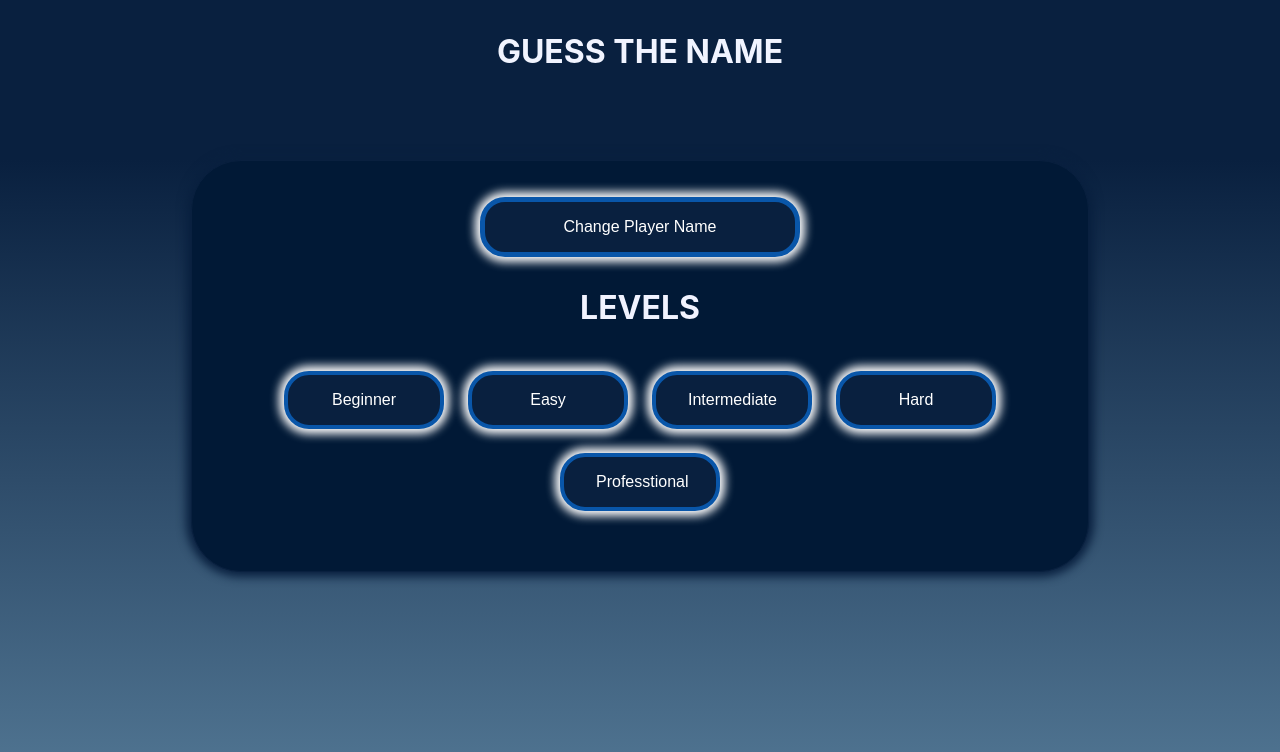
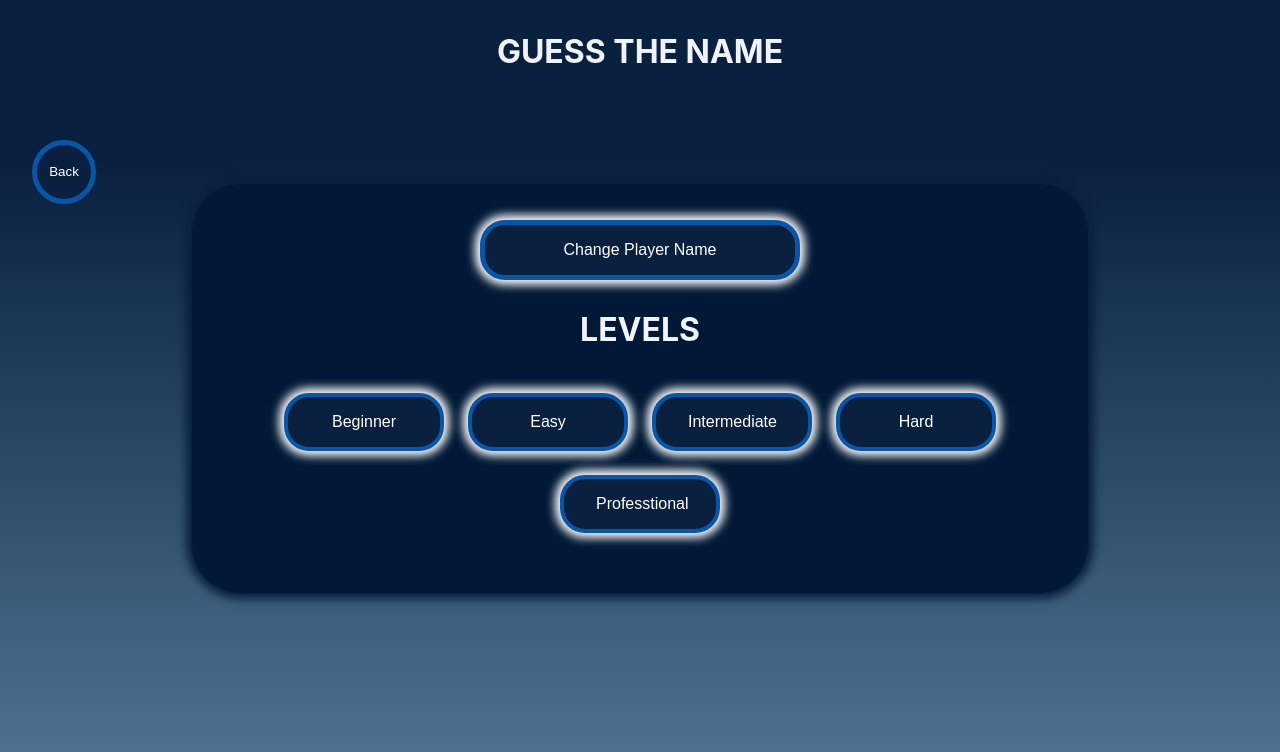
Before and after one commit to Divyakumar6163/Game-Craft-Arena, a React (Create React App) app: page /levels in a window 1280 px wide. Shown: the top 752 px of the page. Built offline with nearby package versions, Linux system fonts and the light colour scheme.

Commit message:
back button added

```diff
--- a/src/components/button.module.css
+++ b/src/components/button.module.css
@@ -16,4 +16,5 @@
 
   .button:hover {
     background-color: #03142a;
+    box-shadow: none;
   }
--- a/src/components/game-rules.jsx
+++ b/src/components/game-rules.jsx
@@ -19,6 +19,7 @@ export default function GameRules() {
           </li>
           <li>Click on the Next button to move to the next person</li>
         </ul>
+
         <NavLink
           style={{
             backgroundColor: "#09203F",
--- a/src/components/header.jsx
+++ b/src/components/header.jsx
@@ -1,19 +1,24 @@
-// import GameRules from "./game-rules";
 export default function Header() {
   return (
-    <header style={{ background: "#09203F", height: "20vh" }}>
+    <>
+      <header
+        style={{
+          background: "#09203F",
+          height: "20vh",
+        }}
+      >
         <image src="https://www.google.com/url?sa=i&url=https%3A%2F%2Fwww.pinterest.com%2Fpin%2F717768062982013%2F&psig=AOvVaw3" />
         <h1
           style={{
             textAlign: "center",
-          margin: "0rem 0rem 12rem 0rem",
             padding: "2rem 0rem",
             color: "#f1f4ffff",
+            margin: "0rem 0rem 12rem 0rem",
           }}
         >
           GUESS THE NAME
         </h1>
-      {/* <GameRules /> */}
       </header>
+    </>
   );
 }
--- a/src/components/level.jsx
+++ b/src/components/level.jsx
@@ -15,8 +15,14 @@ export default function Levels({ playerAttempts, playerNameData }) {
   function handleClick() {
     setChangeName(true);
   }
+  function handleBack() {
+    navigate("/");
+  }
   return (
     <div className={styleLevel.mainContainer}>
+      <button className={styleLevel.backButton} onClick={handleBack}>
+        Back
+      </button>
       <section className={styleLevel.section}>
         {!changeName ? (
           <button className={styleLevel.button} onClick={handleClick}>
--- a/src/components/level.module.css
+++ b/src/components/level.module.css
@@ -58,3 +58,16 @@
 .button:hover {
   background-color: #03142a;
 }
+.backButton{
+  border-radius: 100%;
+  width: 4rem;
+  height: 4rem;
+  background-color: #09203F;
+  border: 5px solid #0956a9;
+  color: white;
+  margin: -1.3rem 2rem;
+  cursor: pointer;
+}
+.backButton:hover{
+  box-shadow: 0px 0px 10px 5px;
+}
--- a/src/components/player1.jsx
+++ b/src/components/player1.jsx
@@ -28,9 +28,15 @@ export default function Player1({ playerDetail, player1Name }) {
   useEffect(() => {
     playerDetail(player1);
   }, [playerDetail, player1]);
-  console.log(player1Name);
+  // console.log(player1Name);
+  function handleBack() {
+    navigate("/levels");
+  }
   return (
     <div className={styles.mainContainer}>
+      <button className={styles.backButton} onClick={handleBack}>
+        Back
+      </button>
       <div className={styles.playerContainer}>
         <h1 className={styles.playerHeader}>Player 1-{player1Name}</h1>
         <form className={styles.playerForm}>
--- a/src/components/player1.module.css
+++ b/src/components/player1.module.css
@@ -71,7 +71,8 @@
     margin: 4px 2px;
     cursor: pointer;
     border-radius: 25px;
-    width: 20rem;
+    width: 15rem;
+    align-self: center;
   }
 
   .playerButton:hover {
@@ -79,6 +80,13 @@
     box-shadow: 0px 0px 10px 5px;
     }
 
-  /* .playerButton:active {
-    background-color: #3e8e41;
-  } */
+    .backButton{
+      border-radius: 100%;
+      width: 4rem;
+      height: 4rem;
+      background-color: #09203F;
+      border: 5px solid #0956a9;
+      color: white;
+      margin: -1.18rem 2rem 0rem -86rem;
+      cursor: pointer;
+    }
--- a/src/components/player2.jsx
+++ b/src/components/player2.jsx
@@ -1,4 +1,5 @@
 import { useState } from "react";
+import { useNavigate } from "react-router-dom";
 import Modal from "./modal";
 import styles from "./player2.module.css";
 export default function Player2({ dataReceived, attempts, player2Name }) {
@@ -7,6 +8,8 @@ export default function Player2({ dataReceived, attempts, player2Name }) {
   const [isSubmitted, setIsSubmitted] = useState(false);
   const [modal, setModal] = useState(false);
   const [score, setScore] = useState("0");
+  const [shakeAttempts, setShakeAttempts] = useState(false);
+  const navigate = useNavigate();
   function handleGuess(event) {
     setGuess(event.target.value);
   }
@@ -15,6 +18,8 @@ export default function Player2({ dataReceived, attempts, player2Name }) {
     if (guess !== dataReceived.object) {
       setFinalAttempts((finalAttempts) => finalAttempts - 1);
       setIsSubmitted(false);
+      setShakeAttempts(true);
+      setTimeout(() => setShakeAttempts(false), 500);
     } else if (guess === dataReceived.object) {
       setIsSubmitted(true);
       setScore(Math.round((finalAttempts * 100) / attempts));
@@ -27,16 +32,21 @@ export default function Player2({ dataReceived, attempts, player2Name }) {
   function handleClose() {
     setModal(false);
   }
-
+  function handleBack() {
+    navigate("/player1");
+  }
   return (
     <div className={styles.mainContainer}>
+      <button className={styles.backButton} onClick={handleBack}>
+        Back
+      </button>
       <div className={styles.playerContainer}>
         <h2 className={styles.title}>Player 2-{player2Name}</h2>
         <div className={styles.innerContainer}>
           <div className={styles.descriptionContainer}>
-            <p>Guess the object:</p>
-            <p>{dataReceived.category}</p>
-            <p>{dataReceived.description}</p>
+            <p style={{ color: "#F1F3FFFF" }}>Guess the object:</p>
+            <p style={{ color: "#F1F3FFFF" }}>{dataReceived.category}</p>
+            <p style={{ color: "#F1F3FFFF" }}>{dataReceived.description}</p>
           </div>
           <form onSubmit={handleSubmit}>
             <div className={styles.guessInputContainer}>
@@ -52,7 +62,24 @@ export default function Player2({ dataReceived, attempts, player2Name }) {
               </button>
             </div>
           </form>
-          <p className={styles.attemptsLabel}>Attempts left: {finalAttempts}</p>
+          {finalAttempts <= 3 && attempts > 3 ? (
+            <p
+              className={`${styles.attemptsLabel} ${
+                shakeAttempts ? styles.shake : ""
+              }`}
+              style={{ color: "red" }}
+            >
+              Attempts left: {finalAttempts}
+            </p>
+          ) : (
+            <p
+              className={`${styles.attemptsLabel} ${
+                shakeAttempts ? styles.shake : ""
+              }`}
+            >
+              Attempts left: {finalAttempts}
+            </p>
+          )}
         </div>
         {guess === dataReceived.object && isSubmitted && modal && (
           <Modal
--- a/src/components/player2.module.css
+++ b/src/components/player2.module.css
@@ -36,7 +36,7 @@
     margin-top: 20px;
     margin-bottom: 10px;
     font-size: 1.2em;
-    color: #333;
+    color:#F1F3FFFF;
   }
 
   .descriptionContainer {
@@ -80,7 +80,7 @@
     margin: 4px 2px;
     cursor: pointer;
     border-radius: 25px;
-
+    align-self: center;
     width: 20rem;
   }
 
@@ -98,3 +98,25 @@
     font-weight: bold;
     color: #333;
   }
+  @keyframes shake {
+    0% { transform: translateX(0); }
+    25% { transform: translateX(-5px); }
+    50% { transform: translateX(5px); }
+    75% { transform: translateX(-5px); }
+    100% { transform: translateX(0); }
+  }
+
+  .shake {
+    animation: shake 0.4s ease-in-out;
+  }
+
+  .backButton{
+    border-radius: 100%;
+    width: 4rem;
+    height: 4rem;
+    background-color: #09203F;
+    border: 5px solid #0956a9;
+    color: white;
+    margin: -1.18rem 2rem 0rem -86rem;
+    cursor: pointer;
+  }
```
Also changed, not shown: src/components/game-rules.module.css (line endings or trailing spaces). Lines whose indentation alone changed are shown as unchanged.
